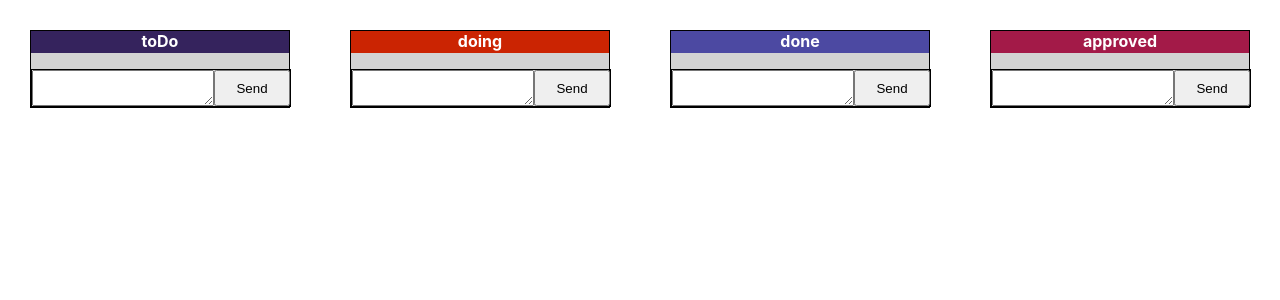
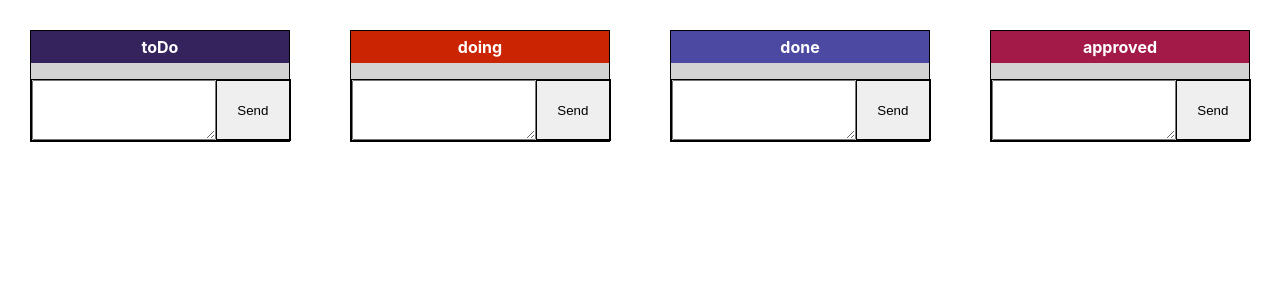
Before and after one commit to hwong0305/drag-and-drop-kanban, a React (Create React App) app: page / in a window 1280 px wide. Shown: the top 300 px of the page. Built offline with nearby package versions, Linux system fonts and the light colour scheme.

Commit message:
Optimizing UI

```diff
--- a/src/App.css
+++ b/src/App.css
@@ -21,12 +21,13 @@ li {
   padding: 0.25rem;
 }
 
-.item {
+.item:not(:last-child) {
   margin-bottom: 5px;
 }
 
 footer {
   width: 100%;
+  min-height: 60px;
   height: 30%;
   display: flex;
   border: solid 1px black;
@@ -35,17 +36,22 @@ footer {
 textarea {
   width: 70%;
   resize: vertical;
+  padding: 5px;
 }
 
 .submit-button {
   width: 30%;
+  border: solid 1px black;
 }
 
 .board-header {
   color: white;
   text-align: center;
   font-weight: bold;
-  height: 1.4rem;
+  height: 2rem;
+  display: flex;
+  justify-content: center;
+  align-items: center;
 }
 
 .kanban {
--- a/src/Components/Board.js
+++ b/src/Components/Board.js
@@ -70,6 +70,14 @@ const Board = props => {
         <textarea
           value={message}
           onChange={e => setMessage(e.target.value)}
+          onKeyDown={e => {
+            if (e.keyCode === 13) {
+              const messages = [...props.todos];
+              messages.push(message);
+              setMessage('');
+              props.setTodos(messages);
+            }
+          }}
         ></textarea>
         <button
           type="button"
```
